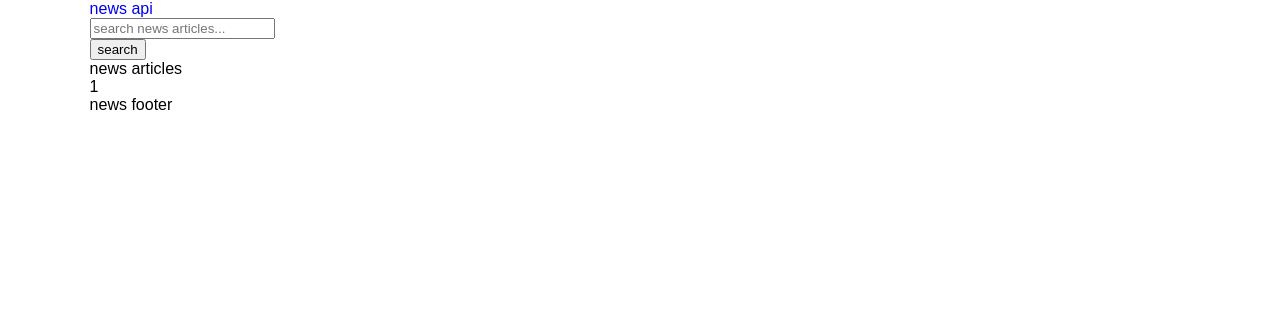
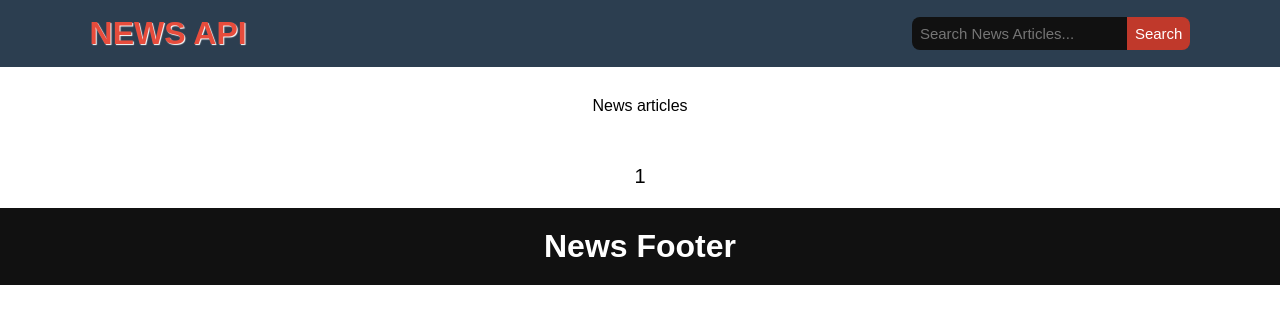
Before and after one commit to katiullahaxioned/js_task_news_api_1, a plain HTML site: page index.html in a window 1280 px wide. Drawn offline with Linux system fonts and the light colour scheme.

Commit message:
initial styling for structure

```diff
--- a/assets/css/style.css
+++ b/assets/css/style.css
@@ -82,6 +82,24 @@ sub { bottom: -.25em; }
 .cf { *zoom: 1; }
 
 /*for all*/
+
+*,
+*::before,
+*::after {
+  box-sizing: border-box;
+  padding: 0;
+  margin: 0;
+}
+
+:root {
+  --clr-blue: #2c3e50;
+  --clr-grey: #7f8c8d;
+  --clr-red1: #e74c3c;
+  --clr-red2: #c0392b;
+  --clr-white: #fff;
+  --clr-black: #111;
+}
+
 body {
   box-sizing: border-box;
   font-family: sans-serif;
@@ -90,11 +108,24 @@ body {
 a {
   display: inline-block;
   text-decoration: none;
+  transition: all .3s;
 }
 
 li {
   display: inline-block;
   list-style-type: none;
+}
+
+span { display: inline-block; }
+
+input[type] {
+  border: none;
+  display: inline-block;
+  outline: none;
+}
+
+::first-letter {
+  text-transform: uppercase;
 }
 
 /*for wrapper*/
@@ -107,10 +138,46 @@ li {
   Header styling starts here
 =================================*/
 
+header .wrapper {
+  width: 100%;
+  padding: 15px 7%;
+  display: flex;
+  align-items: center;
+  justify-content: space-between;
+  background-color: var(--clr-blue);
+}
 
+.logo a {
+  color: var(--clr-red1);
+  font-size: 32px;
+  font-weight: 600;
+  text-shadow: 1px 1px 1px var(--clr-white);
+  text-transform: uppercase;
+}
 
+.header-form {
+  display: flex;
+  align-items: center;
+  justify-content: center;
+}
 
+.header-form input[type] {
+  padding: 8px;
+  color: var(--clr-white);
+  font-size: 15px;
+  text-transform: capitalize;
+}
 
+.header-form input[type='text'] {
+  border-radius: 8px 0 0 8px;
+  background-color: var(--clr-black);
+}
+
+.header-form input[type='submit'] {
+  border-radius: 0 8px 8px 0;
+  background-color: var(--clr-red2);
+  transition: all .3s;
+}
 
 /*=================================
   Header styling ends here
@@ -120,12 +187,71 @@ li {
   main styling starts here
 =================================*/
 
+/* articles section starts here */
 
+.articles .wrapper {
+  padding: 30px 0;
+  display: flex;
+  align-items: center;
+  justify-content: center;
+  flex-wrap: wrap;
+  gap: 30px;
+}
 
+.article-card {
+  padding: 15px;
+  border-radius: 5px;
+  flex: 1 0 100%;
+  display: flex;
+  flex-direction: column;
+  gap: 10px;
+  background-color: var(--clr-blue);
+  color: var(--clr-white);
+}
 
+.article-card a { color: var(--clr-white); }
+.article-author { font-size: 15px; }
 
+.article-title {
+  font-size: 20px;
+  font-weight: 600;
+}
 
+.article-card figure {
+  max-width: 300px;
+  width: 100%;
+  height: 190px;
+}
 
+.article-card figure img { height: 100%; }
+.article-publishedAt { font-size: 13px; }
+
+/* articles section ends here */
+
+/* articles-control section starts here */
+
+.articles-control .wrapper { padding: 15px 0; }
+
+.control-box {
+  display: flex;
+  align-items: center;
+  justify-content: center;
+  gap: 10px;
+}
+
+.control {
+  padding: 5px;
+  cursor: pointer;
+  font-size: 20px;
+  transition: all .3s;
+}
+
+.control.active {
+  color: var(--clr-red2);
+  text-decoration: underline;
+}
+
+/* articles-control section ends here */
 
 /*=================================
   main styling ends here
@@ -135,20 +261,52 @@ li {
   footer styling starts here
 =================================*/
 
+footer .wrapper {
+  width: 100%;
+  padding: 20px 0;
+  background-color: var(--clr-black);
+}
 
-
-
-
-
+footer h3 {
+  color: var(--clr-white);
+  font-size: 32px;
+  font-weight: 600;
+  text-align: center;
+  text-transform: capitalize;
+}
 
  /*=================================
   footer styling ends here
 =================================*/
 
 /*media query starts*/
-/*media query for 995px starts here*/
-@media only screen and (max-width: 995px) {
 
+/*media query for min-width: 1024px starts here*/
+@media only screen and (min-width: 1024px) {
 
+  .header-form input[type='submit']:hover { background-color: var(--clr-red1); }
+
+  .article-card a:hover {
+    text-decoration: underline;
+    color: var(--clr-red2);
+  }
+
+  .control:hover {
+    color: var(--clr-red2);
+    text-decoration: underline;
+  }
 
 }
+
+/*media query for max-width: 767px starts here*/
+@media only screen and (max-width: 767px) {
+
+  header .wrapper { padding: 15px 2%; }
+  .logo a { font-size: 26px; }
+
+  .articles .wrapper,
+  .articles-control .wrapper {
+    width: 96%;
+  }
+
+}
```
